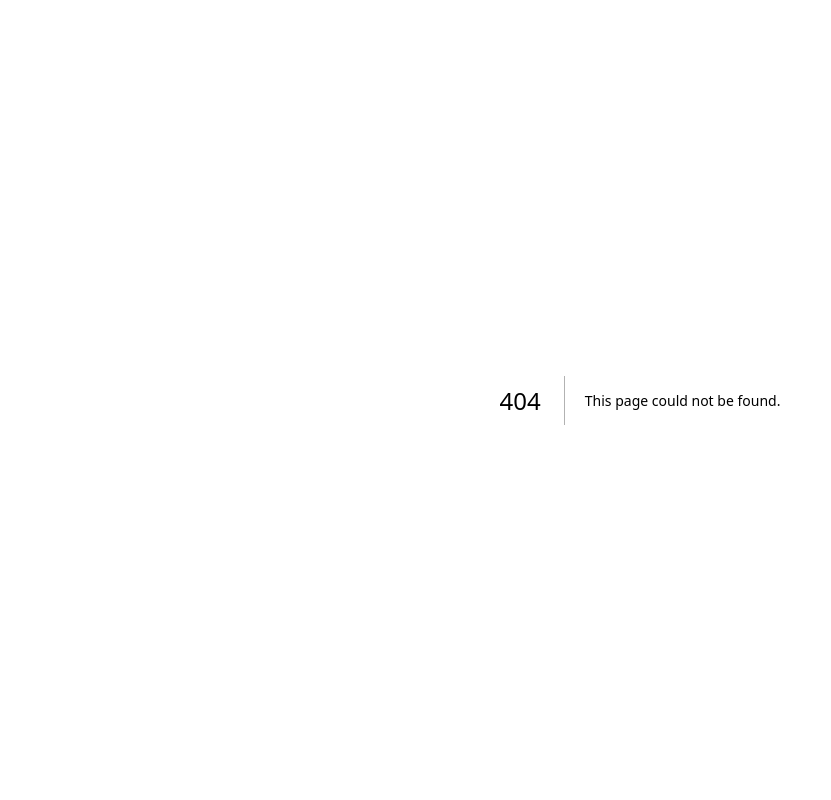
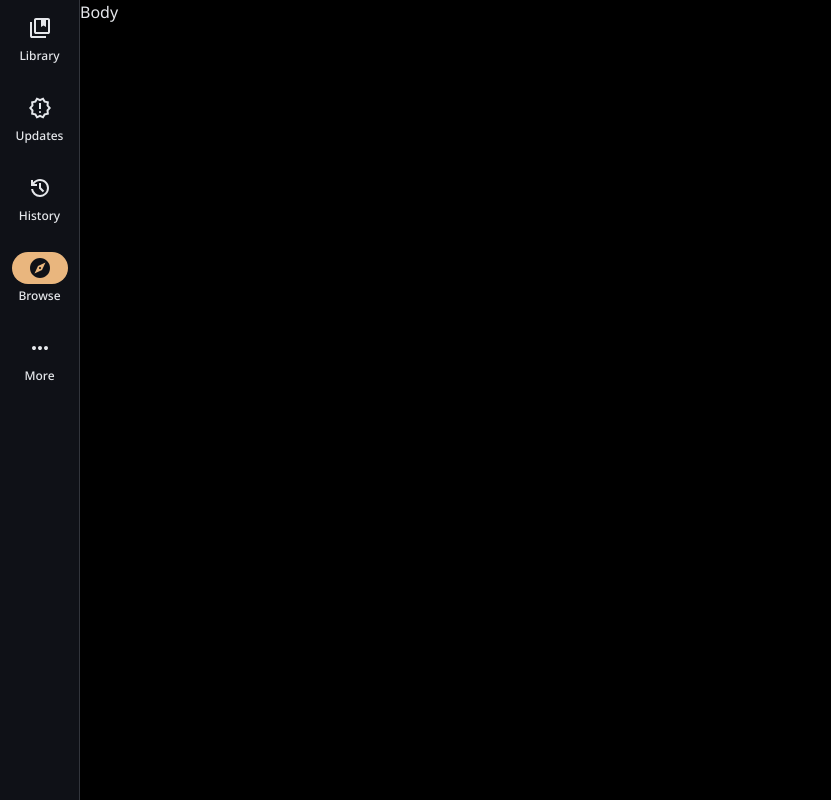
Before and after one commit to wusteven815/yomimasu, a Next.js app: page /browse in a window 1280 px wide. Before the commit this address had no page. Shown: the whole page, without its empty margins (0-831 px from the left). Built offline with nearby package versions, Linux system fonts and the light colour scheme.

Commit message:
feat: add template pages

```diff
--- /dev/null
+++ b/src/app/browse/page.tsx
@@ -0,0 +1,11 @@
+import { ResponsiveNav } from "@/components";
+
+export default function Page() {
+  return (
+    <ResponsiveNav currentTitle="Browse">
+      <ResponsiveNav.Body>
+        <p>Body</p>
+      </ResponsiveNav.Body>
+    </ResponsiveNav>
+  );
+}
--- /dev/null
+++ b/src/app/history/page.tsx
@@ -0,0 +1,11 @@
+import { ResponsiveNav } from "@/components";
+
+export default function Page() {
+  return (
+    <ResponsiveNav currentTitle="History">
+      <ResponsiveNav.Body>
+        <p>Body</p>
+      </ResponsiveNav.Body>
+    </ResponsiveNav>
+  );
+}
--- /dev/null
+++ b/src/app/more/page.tsx
@@ -0,0 +1,11 @@
+import { ResponsiveNav } from "@/components";
+
+export default function Page() {
+  return (
+    <ResponsiveNav currentTitle="More">
+      <ResponsiveNav.Body>
+        <p>Body</p>
+      </ResponsiveNav.Body>
+    </ResponsiveNav>
+  );
+}
--- /dev/null
+++ b/src/app/updates/page.tsx
@@ -0,0 +1,11 @@
+import { ResponsiveNav } from "@/components";
+
+export default function Page() {
+  return (
+    <ResponsiveNav currentTitle="Updates">
+      <ResponsiveNav.Body>
+        <p>Body</p>
+      </ResponsiveNav.Body>
+    </ResponsiveNav>
+  );
+}
```
